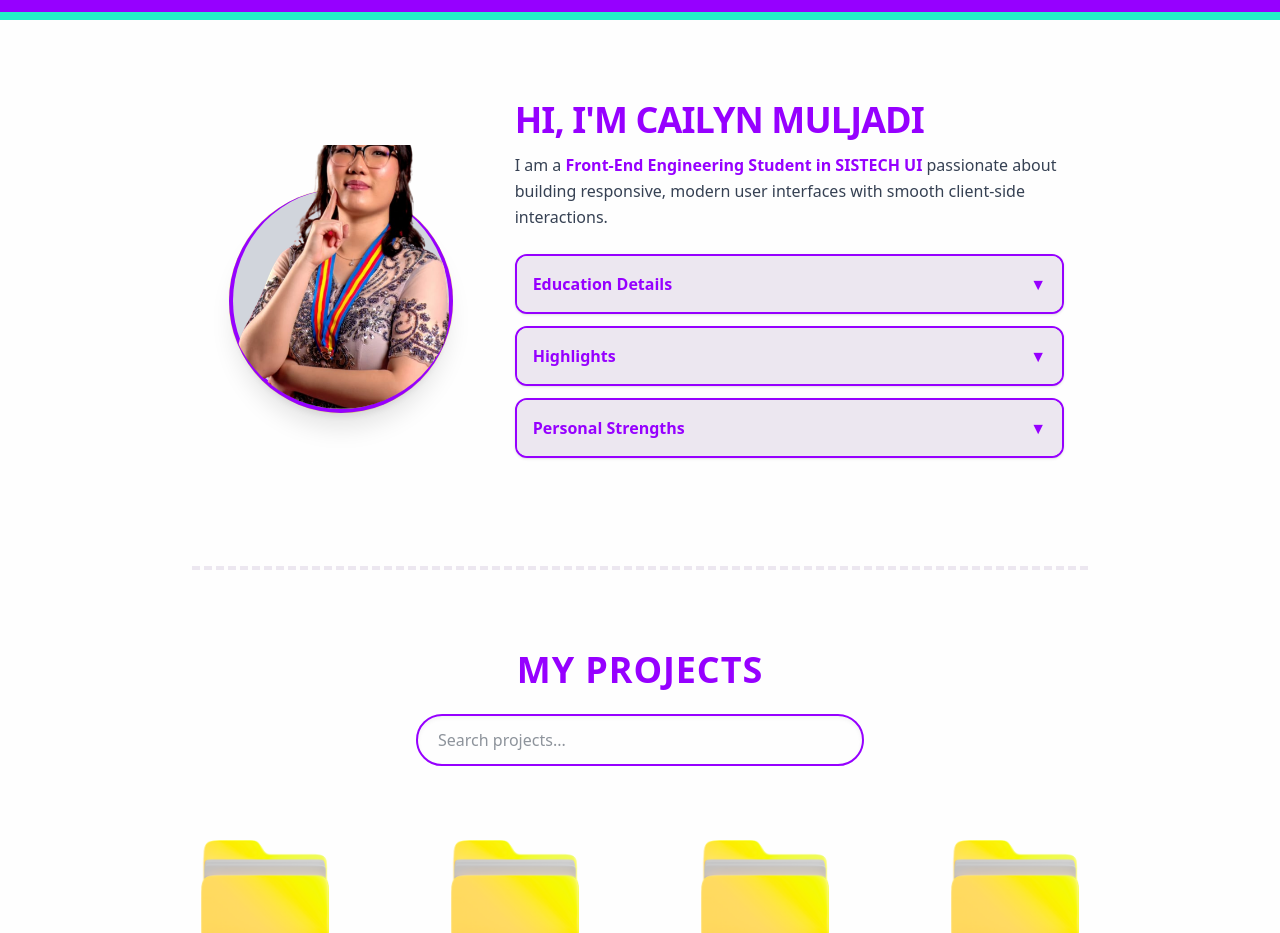
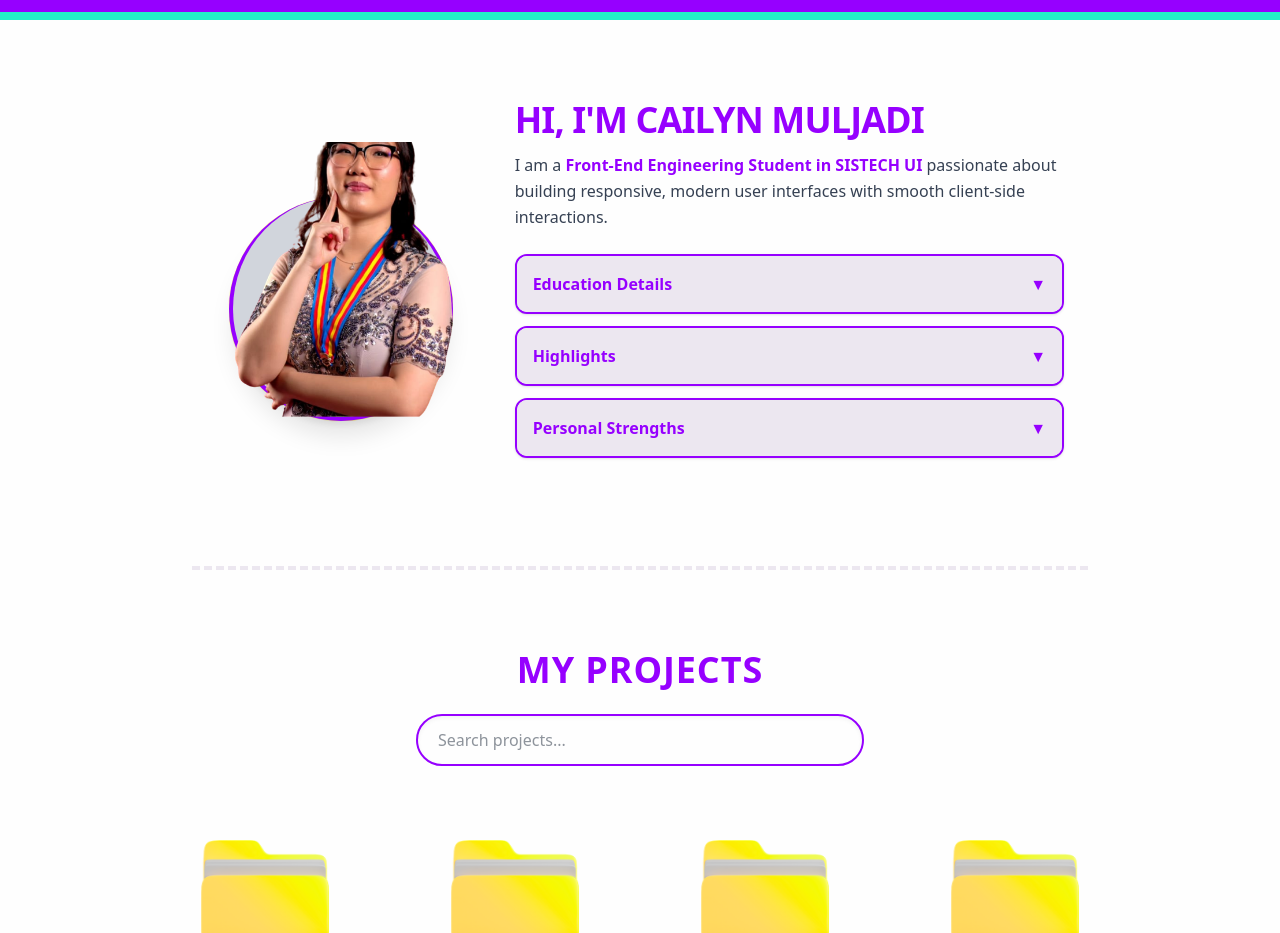
Before and after one commit to CailynMuljadi/portfolio-page, a Next.js app: page / in a window 1280 px wide. Shown: the part 780-1713 px from the top of the page. Built offline with nearby package versions, Linux system fonts and the light colour scheme.

Commit message:
photo adjustment form getting cut

```diff
--- a/app/components/IntroSection.tsx
+++ b/app/components/IntroSection.tsx
@@ -31,31 +31,35 @@ export default function IntroSection() {
   return (
     <section className="max-w-4xl mx-auto py-20 px-6 grid grid-cols-1 md:grid-cols-3 gap-12 items-center relative z-10">
 
-      {/* 🖼️ Pop-out Avatar Framing Container */}
-      <div className="flex justify-center relative pt-8">
-        {/* Animated outer background yellow glow element */}
-        <div className="absolute top-8 bg-brand-yellow rounded-full w-56 h-56 -z-10 animate-spin-slow"></div>
+      {/* 🖼️ Fixed Pop-out Avatar Container with Extra Top Padding */}
+      <div className="flex justify-center relative pt-16 pb-4">
 
-        {/* The Base Frame Box (Acts as the solid visible background and bottom/side border masking layer) */}
+        {/* Yellow glow circle matched perfectly to the frame height location */}
+        <div className="absolute bottom-4 bg-brand-yellow rounded-full w-56 h-56 -z-10 animate-spin-slow"></div>
+
+        {/* The Base Frame Box (Masks the sides and bottom, leaves top completely open) */}
         <div className="relative w-56 h-56 rounded-full border-x-4 border-b-4 border-t-0 border-brand-purple bg-gray-300 shadow-xl group">
 
-          {/* Inner circle mask background helper */}
+          {/* Inner circle background helper color layer */}
           <div className="absolute inset-0 bg-gray-300 rounded-full border-t-4 border-brand-purple opacity-20 -z-10"></div>
 
-          {/* Absolute floating overlapping frame image block */}
-          <div className="absolute bottom-0 left-1/2 transform -translate-x-1/2 w-[105%] h-[120%] origin-bottom transition-transform duration-300 group-hover:scale-105">
+          {/* Increased height allocation space to h-[125%]
+            Removed the strict rounded-b-full restriction if your picture baseline is pre-cropped
+          */}
+          <div className="absolute bottom-0 left-1/2 transform -translate-x-1/2 w-[108%] h-[125%] origin-bottom transition-transform duration-300 group-hover:scale-105">
             <Image
               src="/cailyn-profile.png"
               alt="Cailyn Muljadi"
               fill
-              sizes="240px"
+              sizes="260px"
               priority
-              className="object-cover object-bottom rounded-b-full"
+              className="object-cover object-bottom"
             />
           </div>
         </div>
       </div>
 
+      {/* Info Sections Content Blocks */}
       <div className="md:col-span-2 text-center md:text-left">
         <h2 className="text-brand-purple font-black text-4xl uppercase tracking-tight mb-3">Hi, I'm Cailyn Muljadi</h2>
         <p className="text-gray-700 mb-6 leading-relaxed">
```
